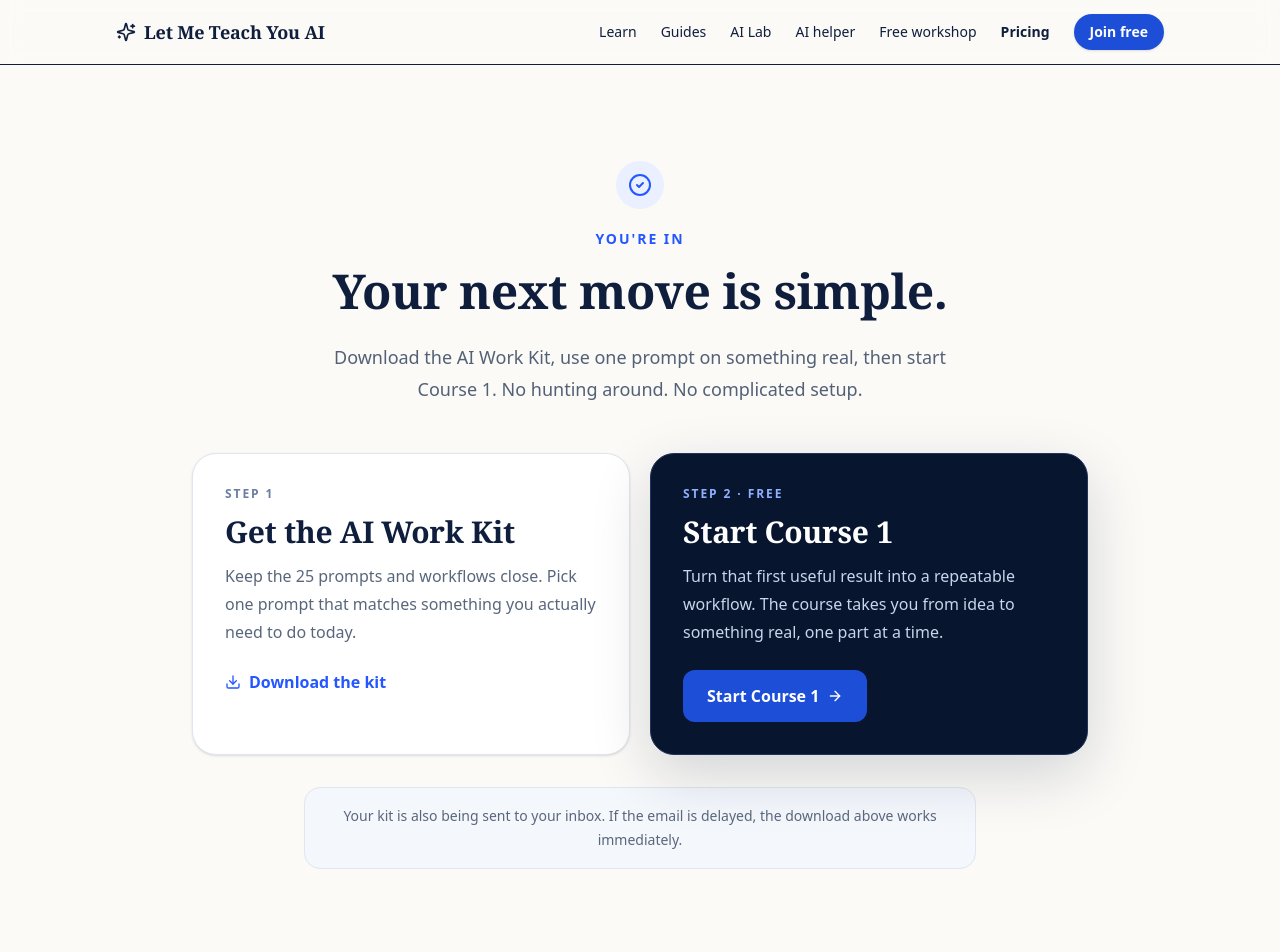
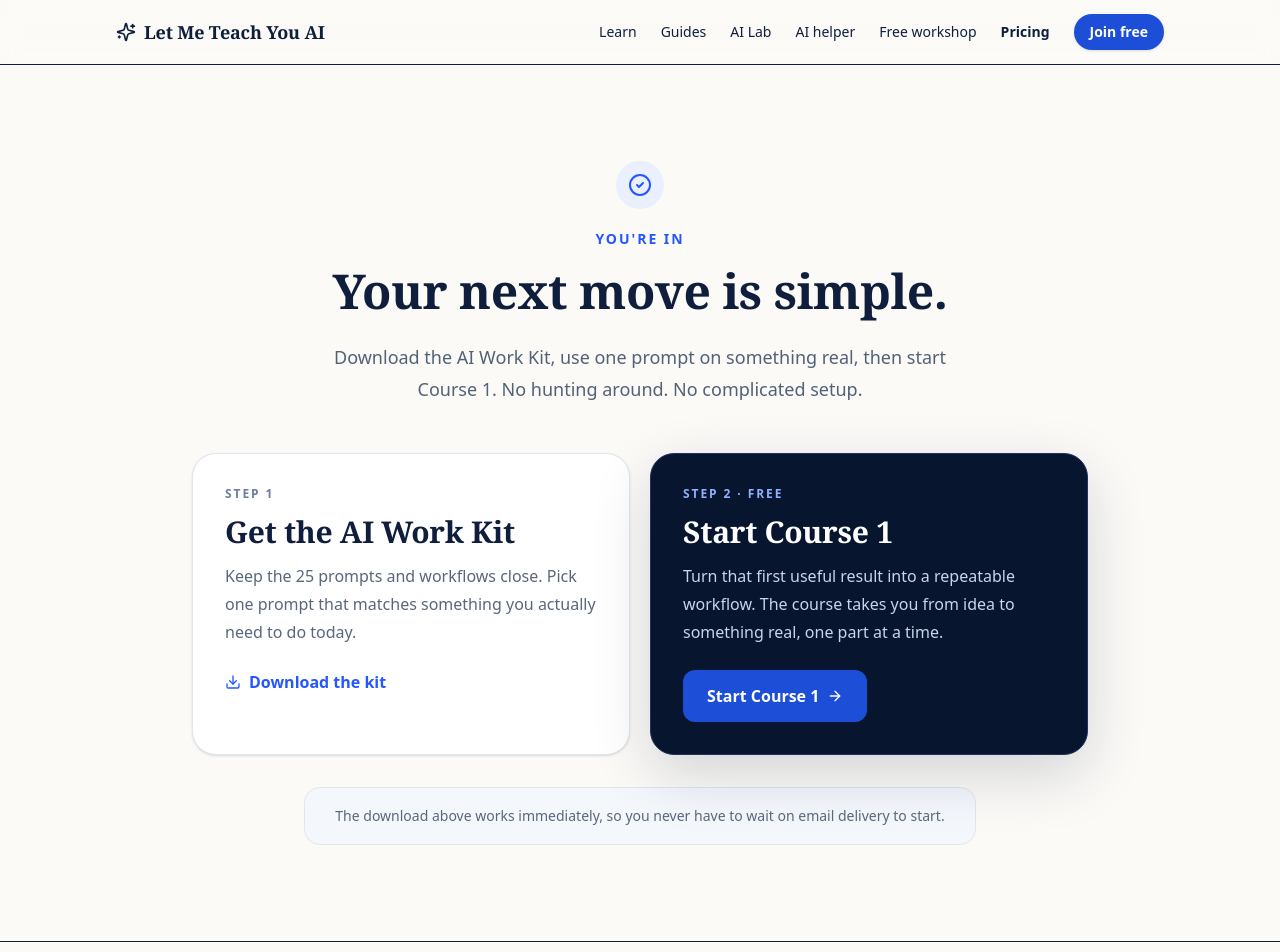
Before and after one commit to DopestT/Let-Me-Teach-You-AI, a Next.js app: page /thank-you in a window 1280 px wide. Shown: the top 952 px of the page. Built offline with nearby package versions, Linux system fonts and the light colour scheme; no server answers.

Commit message:
Avoid claiming email delivery before Brevo succeeds

```diff
--- a/app/thank-you/page.tsx
+++ b/app/thank-you/page.tsx
@@ -71,7 +71,7 @@ export default function ThankYouPage() {
           </div>
 
           <div className="mx-auto mt-8 max-w-2xl rounded-2xl border border-[#dfe6f0] bg-[#f4f7fc] px-5 py-4 text-center text-sm leading-6 text-[#59677c]">
-            Your kit is also being sent to your inbox. If the email is delayed, the download above works immediately.
+            The download above works immediately, so you never have to wait on email delivery to start.
           </div>
         </div>
       </section>
```
